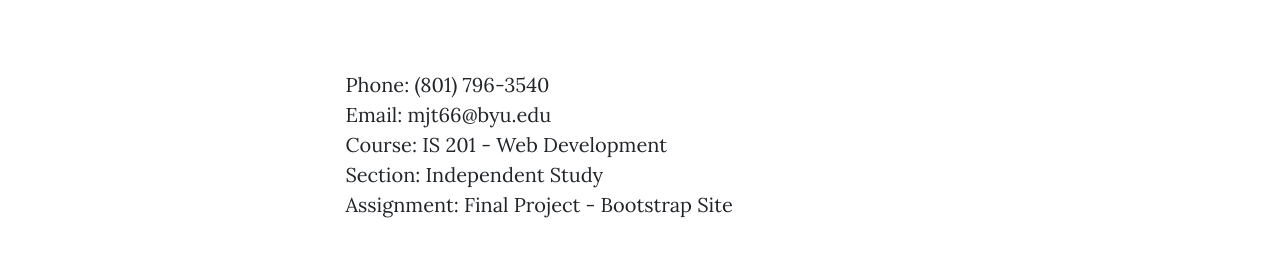
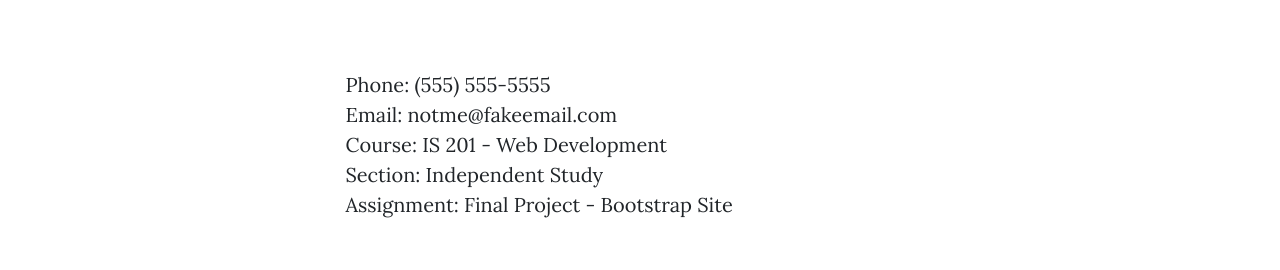
Before and after one commit to losrasmussen-cell/IS201, a plain HTML site: page contact.html in a window 1280 px wide. Shown: the part 542-812 px from the top of the page. Drawn offline with nearby package versions, Linux system fonts and the light colour scheme.

Commit message:
Update contact information in contact.html

```diff
--- a/contact.html
+++ b/contact.html
@@ -53,7 +53,7 @@
             <div class="container px-4 px-lg-5">
                 <div class="row gx-4 gx-lg-5 justify-content-center">
                     <div class="col-md-10 col-lg-8 col-xl-7">
-                        <p>Phone: (801) 796-3540 <br> Email: mjt66@byu.edu <br> Course: IS 201 - Web Development <br> Section: Independent Study<br> Assignment: Final Project - Bootstrap Site
+                        <p>Phone: (555) 555-5555 <br> Email: notme@fakeemail.com <br> Course: IS 201 - Web Development <br> Section: Independent Study<br> Assignment: Final Project - Bootstrap Site
                         </p>
                     </div>
                 </div>
```
